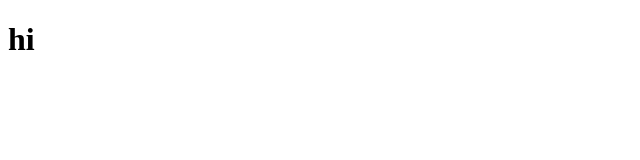
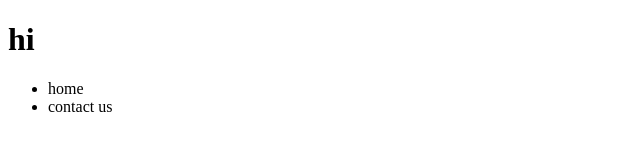
Before and after one commit to HarshGoutam/gittest, a plain HTML site: page index.html in a window 1280 px wide. Shown: the whole page, without its empty margins (0-640 px from the left). Drawn offline with Linux system fonts and the light colour scheme.

Commit message:
add a list

```diff
--- a/index.html
+++ b/index.html
@@ -9,5 +9,13 @@
     <h1>
         hi
     </h1>
+    <ul>
+        <li>
+            home
+        </li>
+        <li>
+            contact us
+        </li>
+    </ul>
 </body>
 </html>
```
